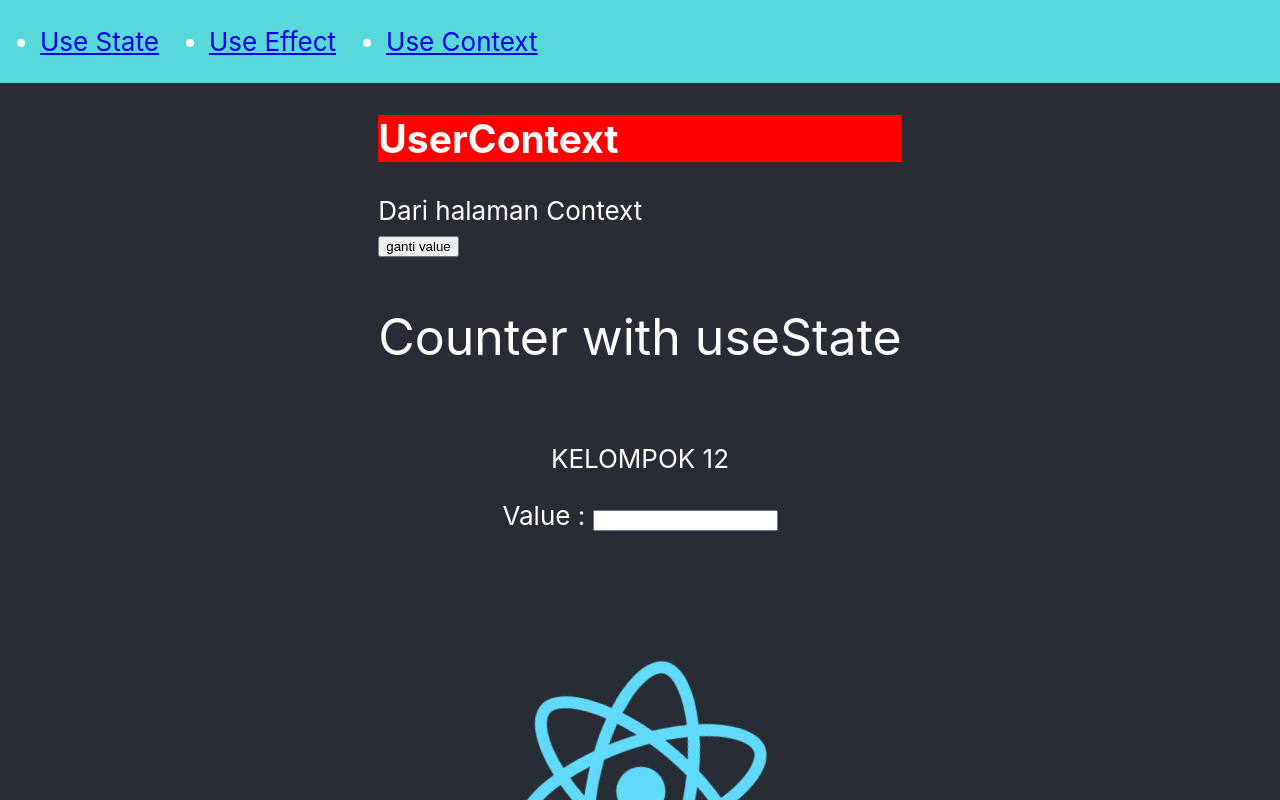
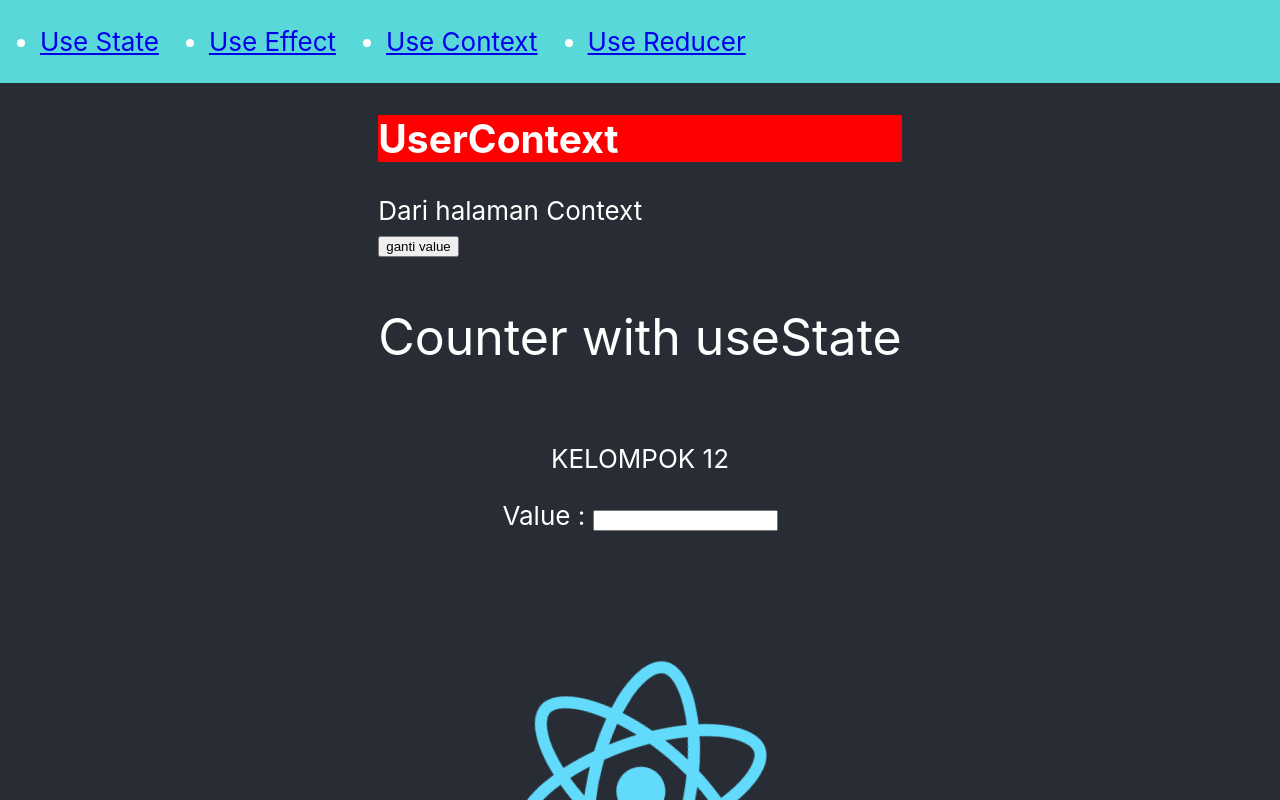
Before and after one commit to maulanaahmad127/tugas_mod4_prplbk_kel12, a React (Create React App) app: page / in a window 1280 px wide. Shown: the top 800 px of the page. Built offline with nearby package versions, Linux system fonts and the light colour scheme.

Commit message:
Add reducer route

```diff
--- a/src/App.js
+++ b/src/App.js
@@ -5,6 +5,8 @@ import { BrowserRouter as Router, Routes, Route, Link } from "react-router-dom";
 import Counter from './learn-useState/Counter';
 import Effect from './learn-useEffect/index';
 import Context, { UserContext, TemeContext } from './learn-useContext/index';
+import Reducer from './learn-useReducer/index';
+
 function App() {
   const [values, setValues] = useState('Dari halaman Context')
   const teme = { background: 'red' }
@@ -21,6 +23,9 @@ function App() {
           <li className='li'>
             <Link to='/context'>Use Context</Link>
           </li>
+          <li className='li'>
+            <Link to='/reducer'> Use Reducer </Link>
+          </li>
         </ul>
       </nav>
       <UserContext.Provider value={{ values, setValues }}>
@@ -29,6 +34,7 @@ function App() {
             <Route path='/' exact element={<Counter />} />
             <Route path='/effect' exact element={<Effect />} />
             <Route path='/context' exact element={<Context />} />
+            <Route path='/reducer' exact element={<Reducer />} />
           </Routes>
         </TemeContext.Provider>
       </UserContext.Provider>
```
